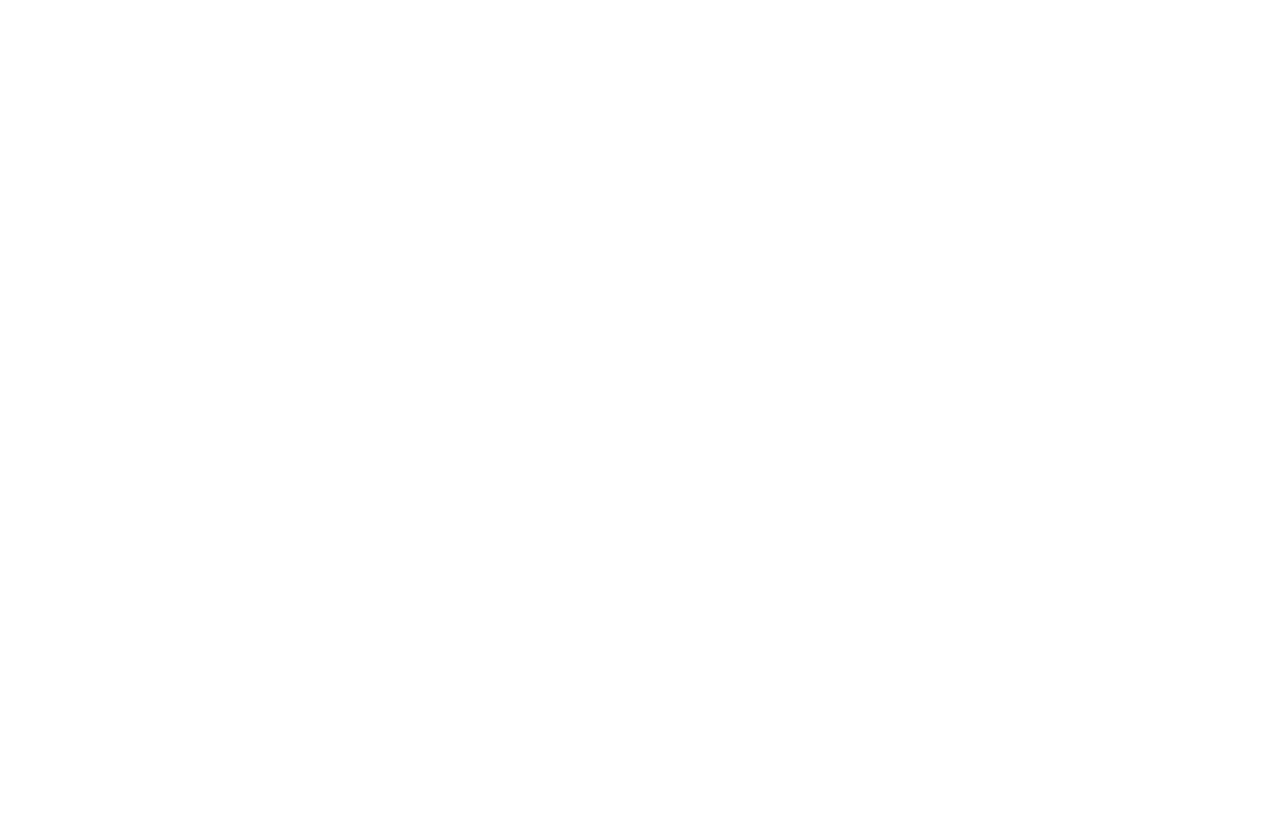
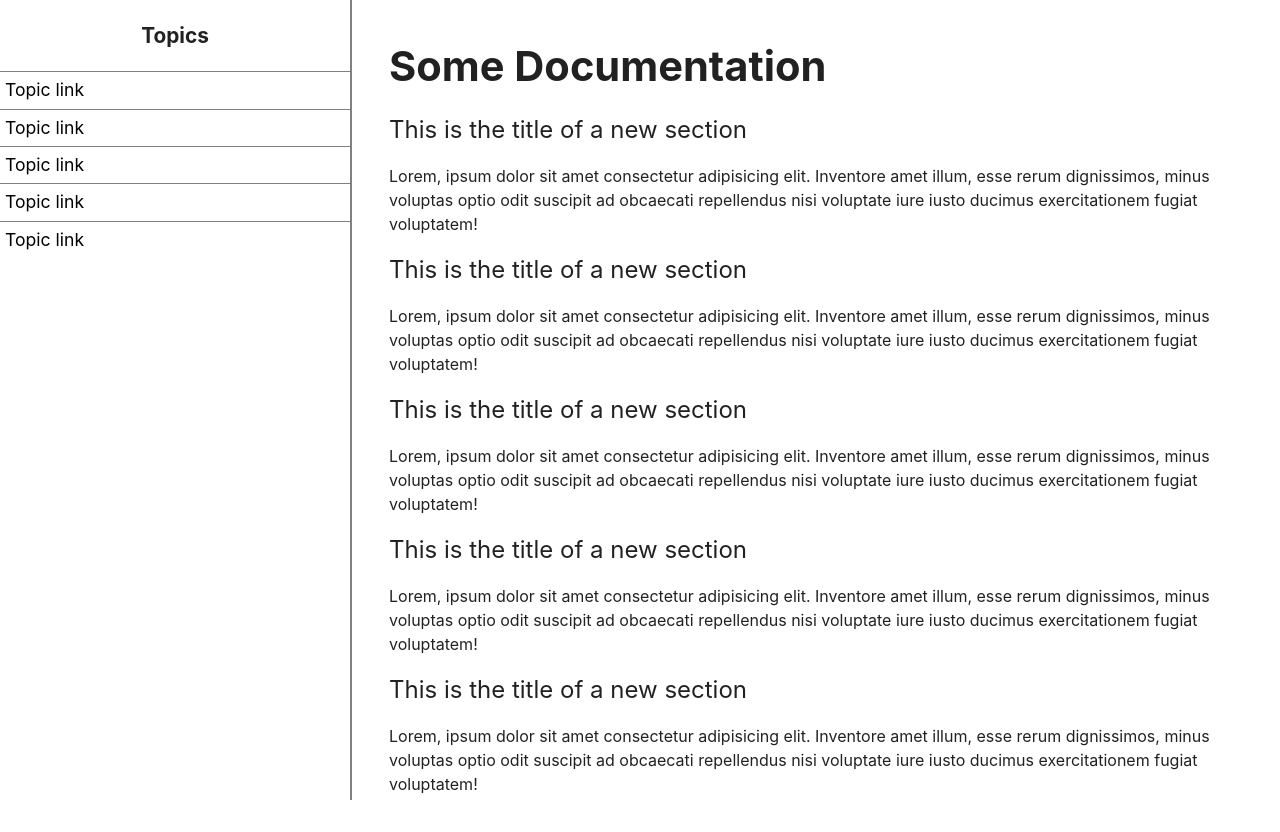
Before and after one commit to OnixFang/technicaldocumentationpage, a website: page index.html in a window 1280 px wide. Before the commit the page ends 800 px from the top, so only its background shows below. Drawn offline with nearby package versions, Linux system fonts and the light colour scheme.

Commit message:
Setup layout and style

```diff
--- a/css/main.css
+++ b/css/main.css
@@ -0,0 +1,79 @@
+html, body, h1, h2, h3, h4, h5, h6 {
+  margin: 0;
+}
+
+html {
+  line-height: 1.5;
+  font-family: -apple-system, BlinkMacSystemFont, "Segoe UI", Roboto, Oxygen-Sans, Ubuntu, Cantarell, "Helvetica Neue", sans-serif;
+  font-weight: normal;
+  color: rgba(0, 0, 0, 0.87);
+}
+
+#navbar {
+  position: absolute;
+  top: 0;
+  left: 0;
+  width: 350px;
+  height: 100vh;
+  border-right: 2px solid gray;
+}
+
+#navbar header {
+  text-align: center;
+  font-weight: bold;
+  font-size: 1.3em;
+  margin: 15px 0;
+}
+
+.nav-link {
+  font-size: 1.1em;
+  color: black;
+  display: block;
+  border-top: 1px solid gray;
+  text-decoration: none;
+}
+
+.nav-link:hover {
+  background-color: rgb(206, 206, 206);
+}
+
+#navbar header, .nav-link {
+  padding: 5px;
+}
+
+#main-doc {
+  margin-left: 354px;
+  padding: 20px 35px;
+}
+
+#main-doc header {
+  font-size: 1.3em;
+  margin: 15px 0;
+}
+
+h2 {
+  font-weight: normal;
+}
+
+@media(max-width: 900px) {
+  #navbar {
+    width: 200px;
+  }
+  #main-doc {
+    margin-left: 204px;
+  }
+}
+
+@media(max-width: 590px) {
+  #navbar {
+    position: relative;
+    width: 100%;
+    height: 100%;
+    border-bottom: 2px solid black;
+    border-left: 0;
+    border-right: 0;
+  }
+  #main-doc {
+    margin-left: 0;
+  }
+}
--- a/index.html
+++ b/index.html
@@ -6,8 +6,6 @@
   <meta name="viewport" content="width=device-width, initial-scale=1.0">
   <title>Technical Documentation Page</title>
 
-  <!-- Materialize CSS -->
-  <link rel="stylesheet" href="https://cdnjs.cloudflare.com/ajax/libs/materialize/1.0.0/css/materialize.min.css">
   <!-- Google Icon Font -->
   <link href="https://fonts.googleapis.com/icon?family=Material+Icons" rel="stylesheet">
   <!-- Site CSS -->
@@ -15,11 +13,83 @@
 </head>
 
 <body>
+  <nav id="navbar">
+    <header>Topics</header>
+    <a class="nav-link" href="#">Topic link</a>
+    <a class="nav-link" href="#">Topic link</a>
+    <a class="nav-link" href="#">Topic link</a>
+    <a class="nav-link" href="#">Topic link</a>
+    <a class="nav-link" href="#">Topic link</a>
+  </nav>
+
+  <main id="main-doc">
+    <header>
+      <h1>Some Documentation</h1>
+    </header>
+    <section class="main-section">
+      <div class="row">
+        <div class="col s12">
+          <h2>This is the title of a new section</h2>
+          <p>
+            Lorem, ipsum dolor sit amet consectetur adipisicing elit. Inventore amet illum, esse rerum dignissimos,
+            minus voluptas optio odit suscipit ad obcaecati repellendus nisi voluptate iure iusto ducimus exercitationem
+            fugiat voluptatem!
+          </p>
+        </div>
+      </div>
+    </section>
+    <section class="main-section">
+      <div class="row">
+        <div class="col s12">
+          <h2>This is the title of a new section</h2>
+          <p>
+            Lorem, ipsum dolor sit amet consectetur adipisicing elit. Inventore amet illum, esse rerum dignissimos,
+            minus voluptas optio odit suscipit ad obcaecati repellendus nisi voluptate iure iusto ducimus exercitationem
+            fugiat voluptatem!
+          </p>
+        </div>
+      </div>
+    </section>
+    <section class="main-section">
+      <div class="row">
+        <div class="col s12">
+          <h2>This is the title of a new section</h2>
+          <p>
+            Lorem, ipsum dolor sit amet consectetur adipisicing elit. Inventore amet illum, esse rerum dignissimos,
+            minus voluptas optio odit suscipit ad obcaecati repellendus nisi voluptate iure iusto ducimus exercitationem
+            fugiat voluptatem!
+          </p>
+        </div>
+      </div>
+    </section>
+    <section class="main-section">
+      <div class="row">
+        <div class="col s12">
+          <h2>This is the title of a new section</h2>
+          <p>
+            Lorem, ipsum dolor sit amet consectetur adipisicing elit. Inventore amet illum, esse rerum dignissimos,
+            minus voluptas optio odit suscipit ad obcaecati repellendus nisi voluptate iure iusto ducimus exercitationem
+            fugiat voluptatem!
+          </p>
+        </div>
+      </div>
+    </section>
+    <section class="main-section">
+      <div class="row">
+        <div class="col s12">
+          <h2>This is the title of a new section</h2>
+          <p>
+            Lorem, ipsum dolor sit amet consectetur adipisicing elit. Inventore amet illum, esse rerum dignissimos,
+            minus voluptas optio odit suscipit ad obcaecati repellendus nisi voluptate iure iusto ducimus exercitationem
+            fugiat voluptatem!
+          </p>
+        </div>
+      </div>
+    </section>
+  </main>
 
   <!-- freeCodeCamp test suite -->
   <script src="https://cdn.freecodecamp.org/testable-projects-fcc/v1/bundle.js"></script>
-  <!-- Materialize JavaScript -->
-  <script src="https://cdnjs.cloudflare.com/ajax/libs/materialize/1.0.0/js/materialize.min.js"></script>
   <!-- Site JS -->
   <script src="js/main.js"></script>
 </body>
```
